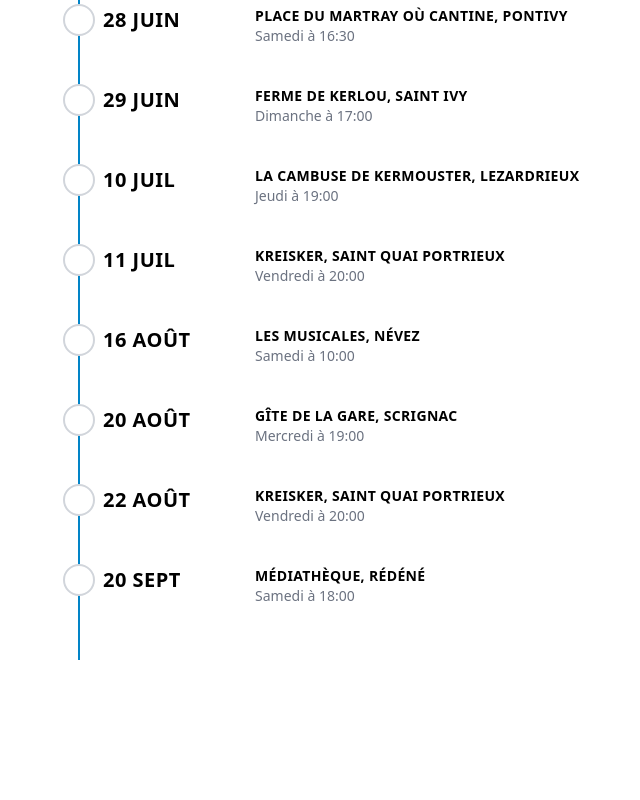
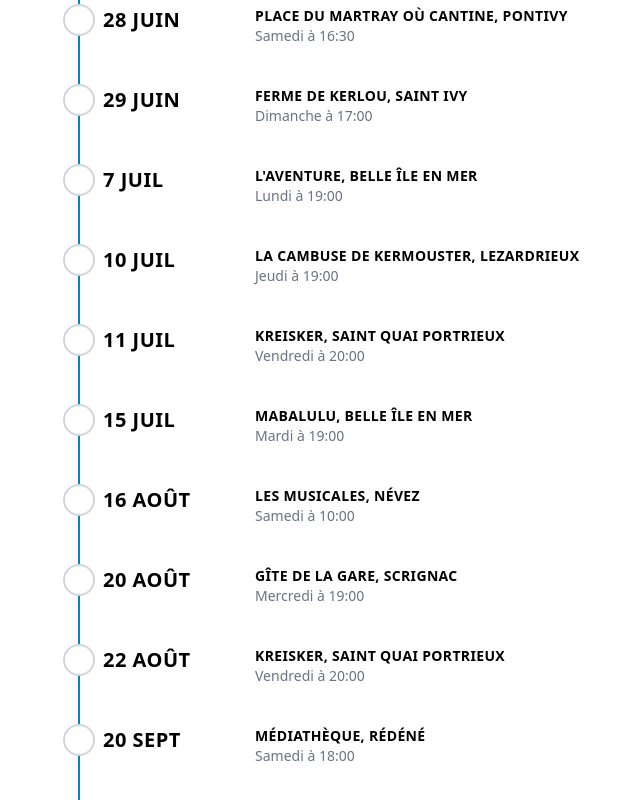
Before and after one commit to AlexandreKempf/en-tete-a-texte, a SvelteKit app: page /concerts in a window 1280 px wide. Shown: the part 866-1666 px from the top of the page, without its empty margins (577-1217 px from the left). Before the commit the page ends 1526 px from the top, so only its background shows below. Built offline with nearby package versions, Linux system fonts and the light colour scheme.

Commit message:
Update concerts.js

```diff
--- a/src/routes/concerts.js
+++ b/src/routes/concerts.js
@@ -431,9 +431,6 @@ export const concerts = [
         date: new Date(2025, 5, 29, 17, 0),
         place: 'Ferme de Kerlou, Saint Ivy'
     },
-
-
-
     {
         date: new Date(2025, 6, 10, 19),
         place: 'La Cambuse De Kermouster, Lezardrieux'
@@ -442,6 +439,16 @@ export const concerts = [
         date: new Date(2025, 6, 11, 20, 0),
         place: 'Kreisker, Saint Quai Portrieux'
     },
+    {
+        date: new Date(2025, 6, 15, 19, 0),
+        place: 'Mabalulu, Belle île en mer'
+    },
+
+    {
+        date: new Date(2025, 6, 7, 19, 0),
+        place: 'L\'aventure, Belle île en mer'
+    },
+
     {
         date: new Date(2025, 7, 16, 10, 0),
         place: 'Les Musicales, Névez'
```
